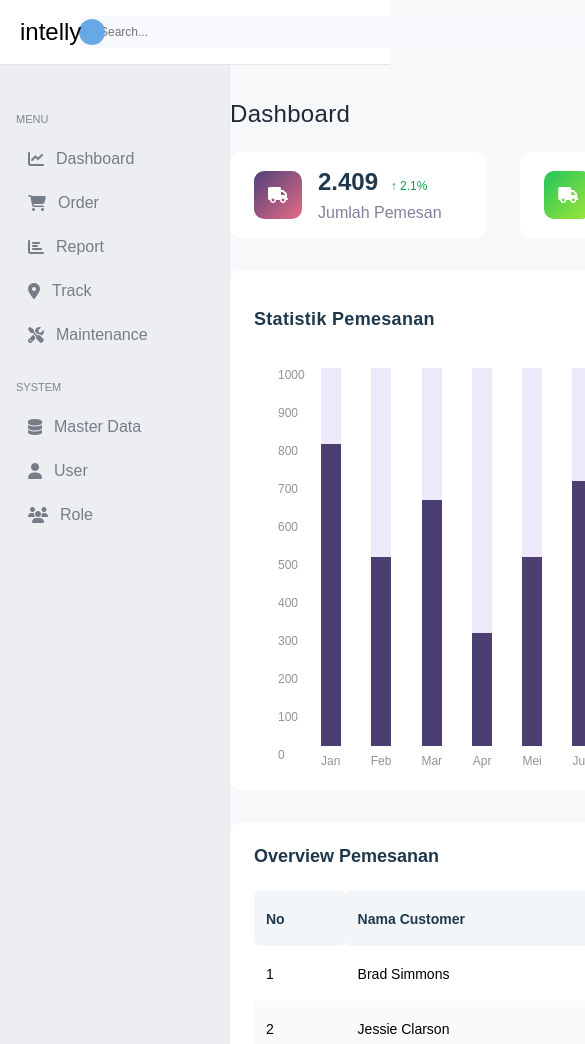
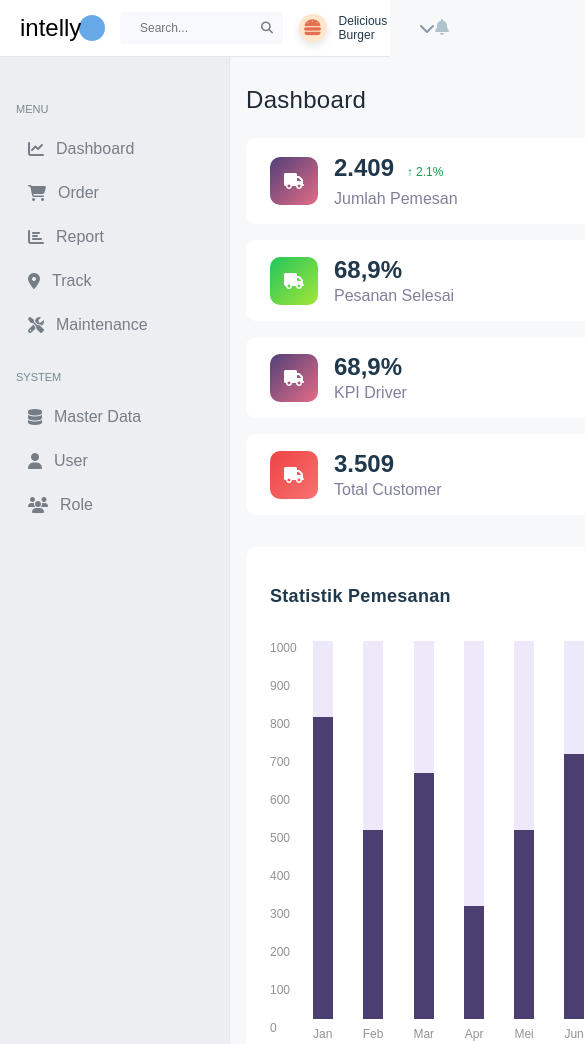
Before and after one commit to joline14/Ex2-Intelly, a plain HTML site: page index.html in a window 390 px wide. Shown: the top 1044 px of the page, 585 px wide, since content can reach past the window. Drawn offline with Linux system fonts and the light colour scheme.

Commit message:
Adaptation responsive du site

```diff
--- a/index.html
+++ b/index.html
@@ -7,8 +7,8 @@
   <title>Intelly</title>
   <link rel="stylesheet" href="resset.css" />
   <link rel="stylesheet" href="style.css" />
+  <link rel="stylesheet" href="respensive.css" />
   <link href="https://fonts.googleapis.com/icon?family=Material+Icons" rel="stylesheet" />
-  <link rel="stylesheet" href="https://cdnjs.cloudflare.com/ajax/libs/font-awesome/6.5.0/css/all.min.css" />
   <link rel="stylesheet" href="https://cdnjs.cloudflare.com/ajax/libs/font-awesome/6.5.0/css/all.min.css" />
 </head>
 
@@ -37,6 +37,7 @@
           <i class="fa-solid fa-bell notification-icon"></i>
         </div>
       </div>
+    </div>
   </header>
   <div class="container">
     <aside class="sidebar">
--- /dev/null
+++ b/respensive.css
@@ -0,0 +1,77 @@
+/* === Responsive === */
+@media (max-width: 1024px) {
+
+  .container {
+    padding-top: 55px;
+  }
+
+    .main {
+      width: 100%;
+      padding: 16px;
+      margin-top: 15px;
+      box-sizing: border-box;
+    }
+
+    .header {
+      align-items: flex-start;
+      height: auto;
+      padding: 12px 20px;
+    }
+
+.header-center{
+  width: 100%;
+}
+
+.header-right{
+  width: 277px;
+}
+
+    .search-bar {
+      width: 80%;
+    }
+
+    .stat-cards {
+      flex-direction: column;
+      gap: 16px;
+    }
+
+    .stat-card {
+      width: 100%;
+      box-sizing: border-box;
+
+    }
+
+    .statistik-section {
+      flex-direction: column;
+      height: auto;
+    }
+
+    .statistik-header {
+    width: 100%;
+    justify-content: space-between;
+    margin: 0px;
+    margin-bottom: 20px;
+    }
+
+    .statistik-left, .statistik-right {
+      width: 100%;
+      border-right: none;
+    }
+
+    .statistik-left{
+      align-items: center;
+    }
+    .graph-container {
+      overflow-x: auto;
+      padding: 0;
+    }
+
+    .overview-section table {
+      min-width: 600px;
+    }
+
+    .navigation-pages {
+      justify-content: center;
+      flex-wrap: wrap;
+    }
+  }
--- a/resset.css
+++ b/resset.css
@@ -106,6 +106,7 @@ section {
   display: block;
 }
 body {
+  width: auto;
   background-color: #f6f8fa;
   font-family: "Poppins", sans-serif;
   margin: 0;
--- a/style.css
+++ b/style.css
@@ -6,11 +6,13 @@
   right: 0;
   display: flex;
   align-items: center;
+  gap: 40px;
   padding: 0px 20px;
   font-family: "Poppins", sans-serif;
   border-bottom: #e5e5e5 solid 1px;
   position: fixed;
   background-color: white;
+  z-index: 1000;
 }
 
 .header-left {
@@ -345,6 +347,8 @@
   content: "";
   position: absolute;
   bottom: 0;
+    left: 0;
+    right: 0;
   width: 100%;
   background-color: #4b3f72;
   display: block;
@@ -436,6 +440,7 @@ color: #939393;
   width: 100%;
   border-collapse: collapse;
   font-size: 14px;
+  color: #464E5F;
 }
 
 .overview-section thead {
@@ -507,9 +512,3 @@ margin-right: 15px;
   background-color: #4b3f72;
   color: #fff;
 }
-
-.boite {
-  width: 200px;
-  overflow-x: auto;
-  white-space: nowrap;
-}
```
